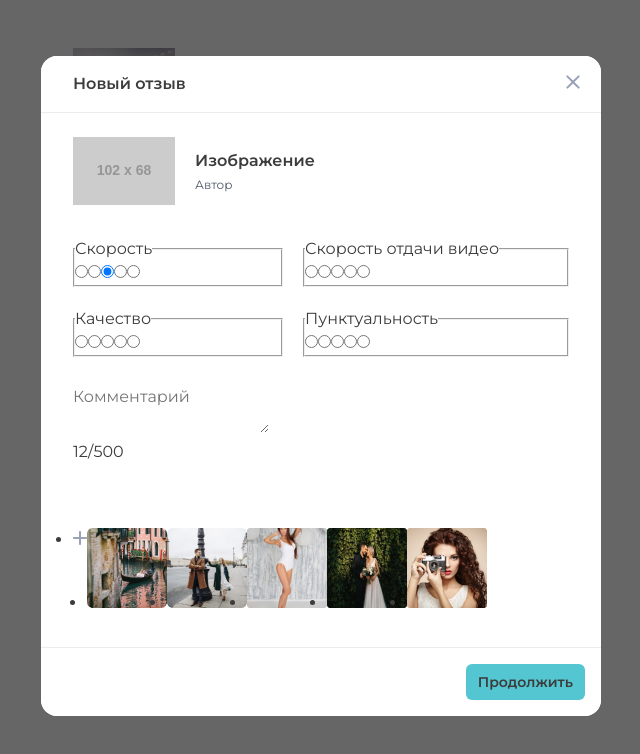
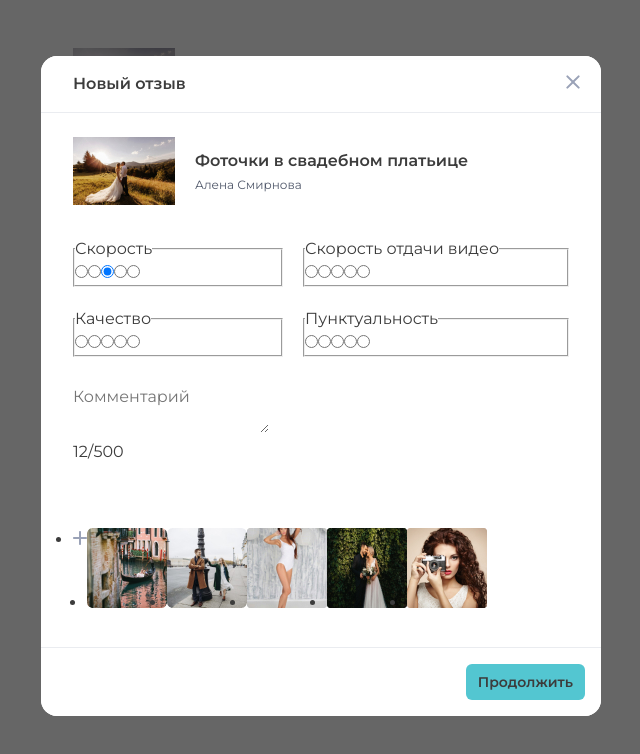
Before and after one commit to Valentina-Aktanko/Regul-text-task, a Vue app: page / in a window 1280 px wide. Both pictures are taken after a click on the button "Оставить отзыв". Shown: the top 754 px of the page, without its empty margins (319-959 px from the left). Built offline with nearby package versions, Linux system fonts and the light colour scheme.

Commit message:
refactor: modal review component include Figure component

```diff
--- a/src/components/ModalReview.vue
+++ b/src/components/ModalReview.vue
@@ -12,6 +12,24 @@
       >
         <span class="visually-hidden">Назад</span>
       </button>
+      <button
+        class="modal__close-btn"
+        type="button"
+        @click.prevent="closeModalReview"
+      >
+        <span class="visually-hidden">Закрыть</span>
+        <svg
+          width="14"
+          height="14"
+          fill="none"
+          xmlns="http://www.w3.org/2000/svg"
+        >
+          <path
+            d="M13.364 13.364a1 1 0 01-1.414 0L7 8.414l-4.95 4.95A1 1 0 01.636 11.95L5.586 7 .636 2.05A1 1 0 012.05.636L7 5.586l4.95-4.95a1 1 0 011.414 1.414L8.414 7l4.95 4.95a1 1 0 010 1.414z"
+            fill="#9aa2b7"
+          />
+        </svg>
+      </button>
     </header>
 
     <form
@@ -20,7 +38,13 @@
       action="https://echo.htmlacademy.ru"
       method="POST"
     >
-      <Figure />
+      <Figure
+        :src="require('../assets/img/image_1_big.jpg')"
+        width="102"
+        height="68"
+        caption="Фоточки в свадебном платьице"
+        author="Алена Смирнова"
+      />
 
       <div class="review-form__rating-wrapper rating-wrapper">
         <fieldset class="rating review-form__rating">
@@ -283,25 +307,6 @@
         {{ captionFooterButton }}
       </button>
     </footer>
-
-    <button
-      class="modal__close-btn"
-      type="button"
-      @click.prevent="closeModalReview"
-    >
-      <span class="visually-hidden">Закрыть</span>
-      <svg
-        width="14"
-        height="14"
-        fill="none"
-        xmlns="http://www.w3.org/2000/svg"
-      >
-        <path
-          d="M13.364 13.364a1 1 0 01-1.414 0L7 8.414l-4.95 4.95A1 1 0 01.636 11.95L5.586 7 .636 2.05A1 1 0 012.05.636L7 5.586l4.95-4.95a1 1 0 011.414 1.414L8.414 7l4.95 4.95a1 1 0 010 1.414z"
-          fill="#9aa2b7"
-        />
-      </svg>
-    </button>
   </section>
 </template>
 
@@ -316,7 +321,7 @@ export default {
     }
   },
   components: {
-    Figure,
+    Figure
   },
   methods: {
     closeModalReview() {
@@ -377,16 +382,6 @@ export default {
   z-index: 2;
 }
 
-.modal::before {
-  content: '';
-  position: absolute;
-  top: 4px;
-  left: 148px;
-  width: 24px;
-  height: 3px;
-  background-image: url('../assets/img/icon-rect.svg');
-}
-
 .modal__close-btn {
   position: absolute;
   top: 16px;
@@ -428,6 +423,16 @@ export default {
   background-color: var(--color-white);
 }
 
+.modal-review__header::before {
+  content: '';
+  position: absolute;
+  top: 4px;
+  left: 148px;
+  width: 24px;
+  height: 3px;
+  background-image: url('../assets/img/icon-rect.svg');
+}
+
 .modal-review__header--sticky {
   position: sticky;
   top: 0;
@@ -464,6 +469,8 @@ export default {
   width: 100%;
 }
 
+//-------------------------------------------
+
 .section-title {
   margin: 0;
   font-weight: 600;
@@ -481,10 +488,6 @@ export default {
 }
 
 @media (min-width: 560px) {
-  .modal::before {
-    content: none;
-  }
-
   .modal-review {
     margin-left: calc(var(--tablet-width) / -2);
     width: var(--tablet-width);
@@ -499,6 +502,10 @@ export default {
     border-bottom: 1px solid var(--color-extra-light-grey);
   }
 
+  .modal-review__header::before {
+    content: none;
+  }
+
   .modal-review__footer {
     display: flex;
     justify-content: flex-end;
@@ -508,9 +515,8 @@ export default {
   .review-form__figure {
     margin-top: 0;
   }
-  // dsdesdweweweewdweqwdfqedf
-  // dsvdfrfklnvbijlrbrbjrebjmigtljbk
-  // vc jifvmvm
+
+  //-------------------------------------------
 
   .rating-wrapper {
     display: -ms-grid;
```
